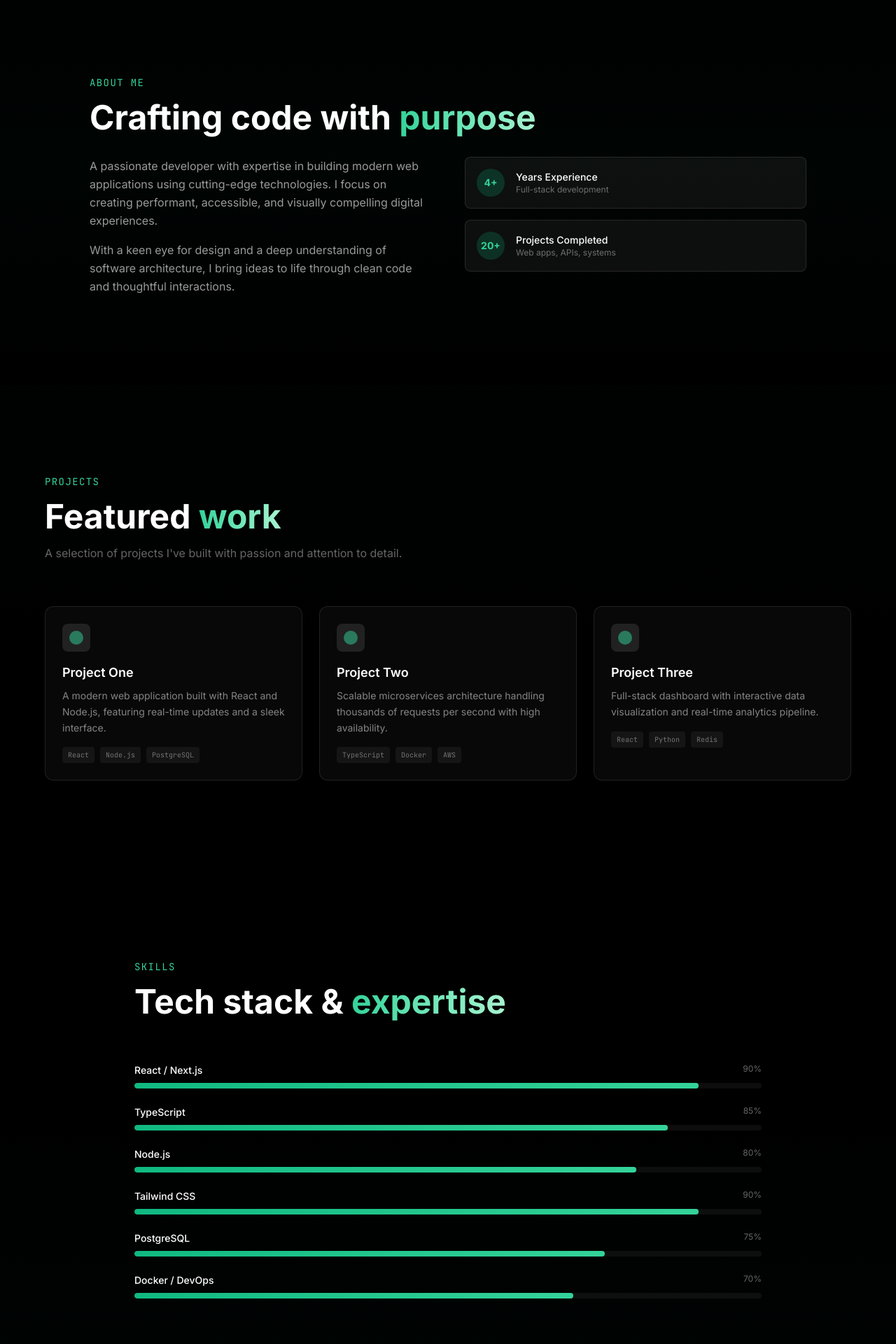
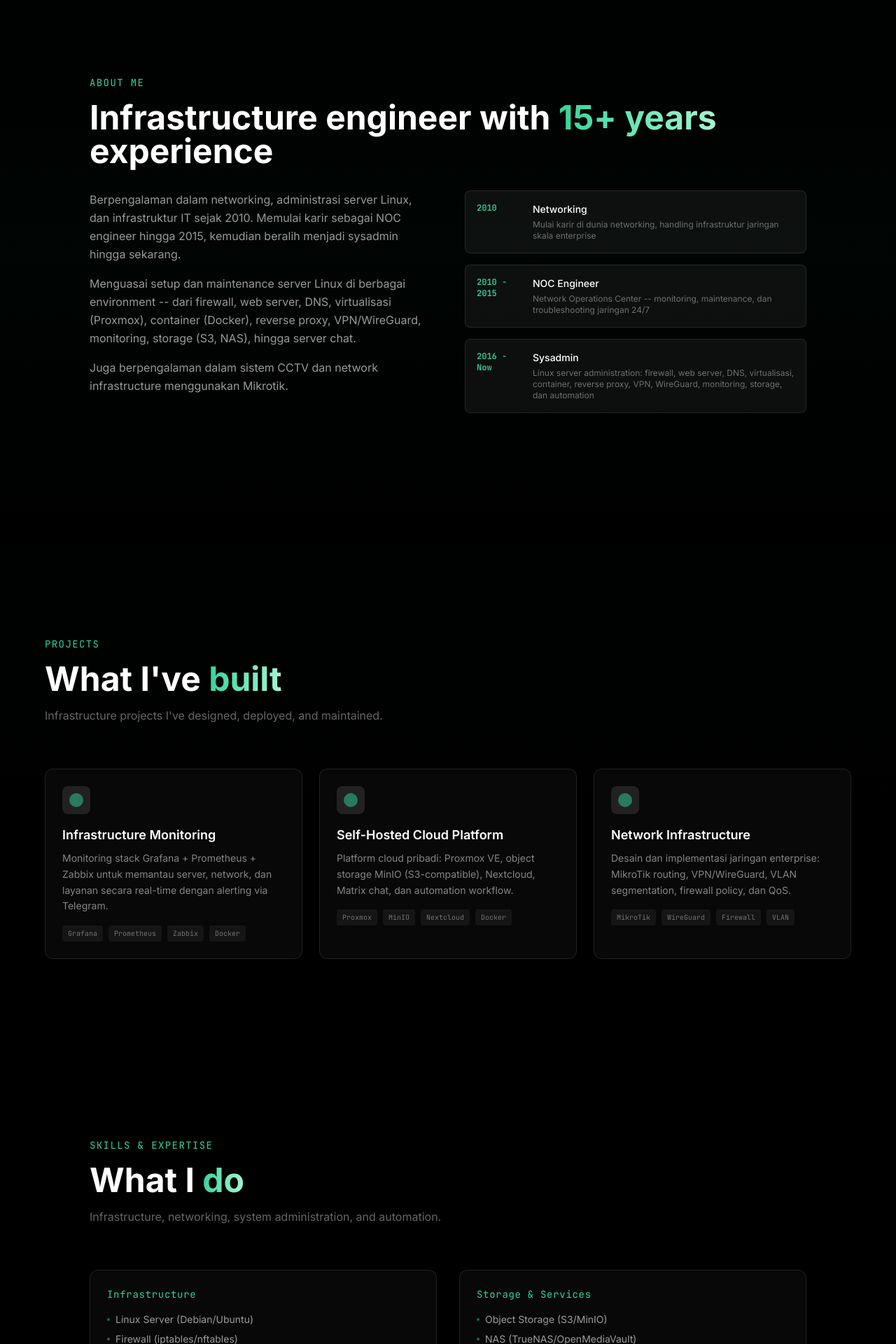
Before and after one commit to amaulana8/portfolio, a React (Vite) app: page / in a window 1280 px wide. Shown: the part 820-2740 px from the top of the page at 70% size. Built offline with nearby package versions, Linux system fonts and the light colour scheme; the HTML template or start-up script is replaced by a standard one.

Commit message:
update: profile content - sysadmin & network engineer

```diff
--- a/index.html
+++ b/index.html
@@ -5,18 +5,18 @@
 <meta name="viewport" content="width=device-width, initial-scale=1.0" />
 <link rel="icon" type="image/svg+xml" href="/favicon.svg" />
 
-<title>Portfolio | Creative Developer</title>
-<meta name="description" content="Creative developer portfolio showcasing modern web applications and digital experiences." />
+<title>Memet | Sysadmin & Network Engineer</title>
+<meta name="description" content="Infrastructure and network engineer. Linux server, MikroTik, Proxmox, Docker, and more." />
 <meta name="author" content="Your Name" />
 
 <!-- Open Graph -->
 <meta property="og:type" content="website" />
-<meta property="og:title" content="Portfolio | Creative Developer" />
+<meta property="og:title" content="Memet | Sysadmin & Network Engineer" />
 <meta property="og:description" content="Creative developer portfolio showcasing modern web applications." />
 
 <!-- Twitter -->
 <meta name="twitter:card" content="summary_large_image" />
-<meta name="twitter:title" content="Portfolio | Creative Developer" />
+<meta name="twitter:title" content="Memet | Sysadmin & Network Engineer" />
 
 <link rel="preconnect" href="https://fonts.googleapis.com">
 <link rel="preconnect" href="https://fonts.gstatic.com" crossorigin>
--- a/src/components/About.tsx
+++ b/src/components/About.tsx
@@ -14,6 +14,12 @@ const fadeUp = {
   show: { opacity: 1, y: 0, transition: { duration: 0.7, ease: [0.25, 0.46, 0.45, 0.94] } },
 };
 
+const timeline = [
+  { year: "2010", title: "Networking", desc: "Mulai karir di dunia networking, handling infrastruktur jaringan skala enterprise" },
+  { year: "2010 - 2015", title: "NOC Engineer", desc: "Network Operations Center -- monitoring, maintenance, dan troubleshooting jaringan 24/7" },
+  { year: "2016 - Now", title: "Sysadmin", desc: "Linux server administration: firewall, web server, DNS, virtualisasi, container, reverse proxy, VPN, WireGuard, monitoring, storage, dan automation" },
+];
+
 export default function About() {
   const ref = useRef(null);
   const { scrollYProgress } = useScroll({ target: ref, offset: ["start end", "end start"] });
@@ -21,7 +27,6 @@ export default function About() {
 
   return (
     <section id="about" ref={ref} className="relative py-32 px-6 overflow-hidden">
-      {/* Parallax background element */}
       <motion.div
         style={{ y }}
         className="absolute inset-0 bg-gradient-to-b from-black via-emerald-950/10 to-black pointer-events-none"
@@ -39,37 +44,37 @@ export default function About() {
         </motion.p>
 
         <motion.h2 variants={fadeUp} className="text-4xl md:text-5xl font-bold mb-8">
-          Crafting code with <span className="text-gradient-accent">purpose</span>
+          Infrastructure engineer with <span className="text-gradient-accent">15+ years</span> experience
         </motion.h2>
 
-        <div className="grid md:grid-cols-2 gap-12">
+        <div className="grid md:grid-cols-2 gap-12 mb-16">
           <motion.div variants={fadeUp} className="space-y-4 text-white/60 leading-relaxed">
             <p>
-              A passionate developer with expertise in building modern web applications
-              using cutting-edge technologies. I focus on creating performant, accessible,
-              and visually compelling digital experiences.
+              Berpengalaman dalam networking, administrasi server Linux, dan infrastruktur IT sejak 2010.
+              Memulai karir sebagai NOC engineer hingga 2015, kemudian beralih menjadi sysadmin hingga sekarang.
             </p>
             <p>
-              With a keen eye for design and a deep understanding of software architecture,
-              I bring ideas to life through clean code and thoughtful interactions.
+              Menguasai setup dan maintenance server Linux di berbagai environment -- dari firewall, web server,
+              DNS, virtualisasi (Proxmox), container (Docker), reverse proxy, VPN/WireGuard, monitoring,
+              storage (S3, NAS), hingga server chat.
+            </p>
+            <p>
+              Juga berpengalaman dalam sistem CCTV dan network infrastructure menggunakan Mikrotik.
             </p>
           </motion.div>
 
           <motion.div variants={fadeUp} className="space-y-4">
-            <div className="flex items-center gap-4 p-4 rounded-lg bg-white/5 border border-white/10">
-              <div className="w-10 h-10 rounded-full bg-emerald-500/20 flex items-center justify-center text-emerald-400 font-bold text-sm">4+</div>
-              <div>
-                <p className="text-sm font-medium">Years Experience</p>
-                <p className="text-xs text-white/40">Full-stack development</p>
+            {timeline.map((t, i) => (
+              <div key={i} className="flex items-start gap-4 p-4 rounded-lg bg-white/5 border border-white/10">
+                <div className="w-16 shrink-0">
+                  <p className="text-emerald-400 font-mono text-xs font-bold">{t.year}</p>
+                </div>
+                <div>
+                  <p className="text-sm font-medium">{t.title}</p>
+                  <p className="text-xs text-white/40 mt-1">{t.desc}</p>
+                </div>
               </div>
-            </div>
-            <div className="flex items-center gap-4 p-4 rounded-lg bg-white/5 border border-white/10">
-              <div className="w-10 h-10 rounded-full bg-emerald-500/20 flex items-center justify-center text-emerald-400 font-bold text-sm">20+</div>
-              <div>
-                <p className="text-sm font-medium">Projects Completed</p>
-                <p className="text-xs text-white/40">Web apps, APIs, systems</p>
-              </div>
-            </div>
+            ))}
           </motion.div>
         </div>
       </motion.div>
--- a/src/components/Footer.tsx
+++ b/src/components/Footer.tsx
@@ -3,10 +3,10 @@ export default function Footer() {
     <footer className="py-8 px-6 border-t border-white/5">
       <div className="max-w-6xl mx-auto flex flex-col md:flex-row justify-between items-center gap-4">
         <p className="text-sm text-white/30 font-mono">
-          &copy; {new Date().getFullYear()} Portfolio. All rights reserved.
+          &copy; {new Date().getFullYear()} Memet. All rights reserved.
         </p>
         <p className="text-sm text-white/20 font-mono">
-          Built with React + Framer Motion + Tailwind
+          Sysadmin & Network Engineer
         </p>
       </div>
     </footer>
--- a/src/components/Hero.tsx
+++ b/src/components/Hero.tsx
@@ -17,10 +17,7 @@ const item = {
 export default function Hero() {
   return (
     <section className="relative min-h-screen flex items-center justify-center overflow-hidden bg-black">
-      {/* Background gradient */}
       <div className="absolute inset-0 bg-gradient-to-b from-emerald-900/20 via-black to-black" />
-
-      {/* Subtle grid overlay */}
       <div className="absolute inset-0 bg-[linear-gradient(rgba(255,255,255,0.02)_1px,transparent_1px),linear-gradient(90deg,rgba(255,255,255,0.02)_1px,transparent_1px)] bg-[size:60px_60px]" />
 
       <motion.div
@@ -30,24 +27,24 @@ export default function Hero() {
         className="relative z-10 text-center px-6 max-w-4xl mx-auto"
       >
         <motion.p variants={item} className="text-emerald-400 font-mono text-sm tracking-widest uppercase mb-6">
-          Creative Developer
+          Infrastructure & Network Engineer
         </motion.p>
 
         <motion.h1
           variants={item}
           className="text-5xl md:text-7xl lg:text-8xl font-bold leading-tight mb-6"
         >
-          <span className="text-gradient">Building digital</span>
+          <span className="text-gradient">Memet</span>
           <br />
-          <span className="text-gradient-accent">experiences.</span>
+          <span className="text-gradient-accent">Sysadmin & Network Engineer</span>
         </motion.h1>
 
         <motion.p
           variants={item}
           className="text-white/60 text-lg md:text-xl max-w-2xl mx-auto leading-relaxed"
         >
-          Full-stack developer crafting high-performance, scalable solutions
-          with modern technologies.
+          15+ years of experience in networking, infrastructure, and system administration.
+          Building and maintaining reliable, secure, and scalable server systems.
         </motion.p>
 
         <motion.div variants={item} className="mt-10 flex items-center justify-center gap-4">
@@ -66,7 +63,6 @@ export default function Hero() {
         </motion.div>
       </motion.div>
 
-      {/* Scroll indicator */}
       <motion.div
         initial={{ opacity: 0 }}
         animate={{ opacity: 1, y: [0, 8, 0] }}
--- a/src/components/Projects.tsx
+++ b/src/components/Projects.tsx
@@ -3,21 +3,21 @@ import { ExternalLink, Github } from "lucide-react";
 
 const projects = [
   {
-    title: "Project One",
-    desc: "A modern web application built with React and Node.js, featuring real-time updates and a sleek interface.",
-    tags: ["React", "Node.js", "PostgreSQL"],
+    title: "Infrastructure Monitoring",
+    desc: "Monitoring stack Grafana + Prometheus + Zabbix untuk memantau server, network, dan layanan secara real-time dengan alerting via Telegram.",
+    tags: ["Grafana", "Prometheus", "Zabbix", "Docker"],
     gradient: "from-emerald-500/20 to-cyan-500/10",
   },
   {
-    title: "Project Two",
-    desc: "Scalable microservices architecture handling thousands of requests per second with high availability.",
-    tags: ["TypeScript", "Docker", "AWS"],
+    title: "Self-Hosted Cloud Platform",
+    desc: "Platform cloud pribadi: Proxmox VE, object storage MinIO (S3-compatible), Nextcloud, Matrix chat, dan automation workflow.",
+    tags: ["Proxmox", "MinIO", "Nextcloud", "Docker"],
     gradient: "from-purple-500/20 to-pink-500/10",
   },
   {
-    title: "Project Three",
-    desc: "Full-stack dashboard with interactive data visualization and real-time analytics pipeline.",
-    tags: ["React", "Python", "Redis"],
+    title: "Network Infrastructure",
+    desc: "Desain dan implementasi jaringan enterprise: MikroTik routing, VPN/WireGuard, VLAN segmentation, firewall policy, dan QoS.",
+    tags: ["MikroTik", "WireGuard", "Firewall", "VLAN"],
     gradient: "from-orange-500/20 to-amber-500/10",
   },
 ];
@@ -48,10 +48,10 @@ export default function Projects() {
           Projects
         </motion.p>
         <motion.h2 variants={cardItem} className="text-4xl md:text-5xl font-bold mb-4">
-          Featured <span className="text-gradient-accent">work</span>
+          What I've <span className="text-gradient-accent">built</span>
         </motion.h2>
         <motion.p variants={cardItem} className="text-white/40 mb-16 max-w-xl">
-          A selection of projects I've built with passion and attention to detail.
+          Infrastructure projects I've designed, deployed, and maintained.
         </motion.p>
 
         <div className="grid md:grid-cols-2 lg:grid-cols-3 gap-6">
@@ -69,7 +69,6 @@ export default function Projects() {
                     <div className="w-5 h-5 rounded-full bg-emerald-400/50" />
                   </div>
                   <div className="flex gap-2 opacity-0 group-hover:opacity-100 transition-opacity">
-                    <Github className="w-4 h-4 text-white/40 hover:text-white cursor-pointer" />
                     <ExternalLink className="w-4 h-4 text-white/40 hover:text-white cursor-pointer" />
                   </div>
                 </div>
--- a/src/components/Skills.tsx
+++ b/src/components/Skills.tsx
@@ -1,22 +1,32 @@
 import { motion } from "framer-motion";
 
-const skills = [
-  { name: "React / Next.js", level: 90 },
-  { name: "TypeScript", level: 85 },
-  { name: "Node.js", level: 80 },
-  { name: "Tailwind CSS", level: 90 },
-  { name: "PostgreSQL", level: 75 },
-  { name: "Docker / DevOps", level: 70 },
+const categories = [
+  {
+    title: "Infrastructure",
+    skills: ["Linux Server (Debian/Ubuntu)", "Firewall (iptables/nftables)", "DNS (Bind/Technitium)", "Virtualisasi (Proxmox)", "Container (Docker)", "Reverse Proxy (Caddy/Nginx)", "VPN & WireGuard", "Monitoring (Grafana/Prometheus/Zabbix)"],
+  },
+  {
+    title: "Storage & Services",
+    skills: ["Object Storage (S3/MinIO)", "NAS (TrueNAS/OpenMediaVault)", "File Sharing (Nextcloud)", "Chat Server (Matrix/Simplex)", "Database (PostgreSQL/MySQL)", "Web Server (Caddy/Nginx/Apache)"],
+  },
+  {
+    title: "Networking & Security",
+    skills: ["MikroTik RouterOS", "Routing & Bridging", "VLAN & QoS", "CCTV Systems", "CrowdSec / Fail2Ban", "SSL/TLS Certificates"],
+  },
+  {
+    title: "Tools & Automation",
+    skills: ["Git / GitHub", "CI/CD (GitHub Actions)", "Ansible", "Bash Scripting", "Docker Compose", "n8n (Automation)"],
+  },
 ];
 
 const container = {
   hidden: { opacity: 0 },
-  show: { opacity: 1, transition: { staggerChildren: 0.1, delayChildren: 0.2 } },
+  show: { opacity: 1, transition: { staggerChildren: 0.1 } },
 };
 
 const item = {
-  hidden: { opacity: 0, x: -30 },
-  show: { opacity: 1, x: 0, transition: { duration: 0.6, ease: [0.25, 0.46, 0.45, 0.94] } },
+  hidden: { opacity: 0, y: 20 },
+  show: { opacity: 1, y: 0, transition: { duration: 0.5, ease: [0.25, 0.46, 0.45, 0.94] } },
 };
 
 export default function Skills() {
@@ -29,30 +39,33 @@ export default function Skills() {
         initial="hidden"
         whileInView="show"
         viewport={{ once: true, margin: "-100px" }}
-        className="relative z-10 max-w-4xl mx-auto"
+        className="relative z-10 max-w-5xl mx-auto"
       >
         <motion.p variants={item} className="text-emerald-400 font-mono text-sm tracking-widest uppercase mb-4">
-          Skills
+          Skills & Expertise
         </motion.p>
-        <motion.h2 variants={item} className="text-4xl md:text-5xl font-bold mb-16">
-          Tech stack & <span className="text-gradient-accent">expertise</span>
+        <motion.h2 variants={item} className="text-4xl md:text-5xl font-bold mb-4">
+          What I <span className="text-gradient-accent">do</span>
         </motion.h2>
+        <motion.p variants={item} className="text-white/40 mb-16 max-w-xl">
+          Infrastructure, networking, system administration, and automation.
+        </motion.p>
 
-        <div className="space-y-6">
-          {skills.map((skill) => (
-            <motion.div key={skill.name} variants={item} className="group">
-              <div className="flex justify-between mb-2">
-                <span className="text-sm font-medium">{skill.name}</span>
-                <span className="text-xs text-white/40">{skill.level}%</span>
-              </div>
-              <div className="h-2 bg-white/5 rounded-full overflow-hidden">
-                <motion.div
-                  className="h-full bg-gradient-to-r from-emerald-500 to-emerald-400 rounded-full"
-                  initial={{ width: 0 }}
-                  whileInView={{ width: `${skill.level}%` }}
-                  viewport={{ once: true }}
-                  transition={{ duration: 1, ease: [0.25, 0.46, 0.45, 0.94], delay: 0.3 }}
-                />
+        <div className="grid md:grid-cols-2 gap-8">
+          {categories.map((cat, i) => (
+            <motion.div
+              key={i}
+              variants={item}
+              className="p-6 rounded-xl bg-white/[0.03] border border-white/10"
+            >
+              <h3 className="text-emerald-400 font-mono text-sm tracking-wider mb-4">{cat.title}</h3>
+              <div className="space-y-2">
+                {cat.skills.map((s) => (
+                  <div key={s} className="flex items-center gap-2 text-sm text-white/60">
+                    <div className="w-1 h-1 rounded-full bg-emerald-500/60" />
+                    {s}
+                  </div>
+                ))}
               </div>
             </motion.div>
           ))}
```
